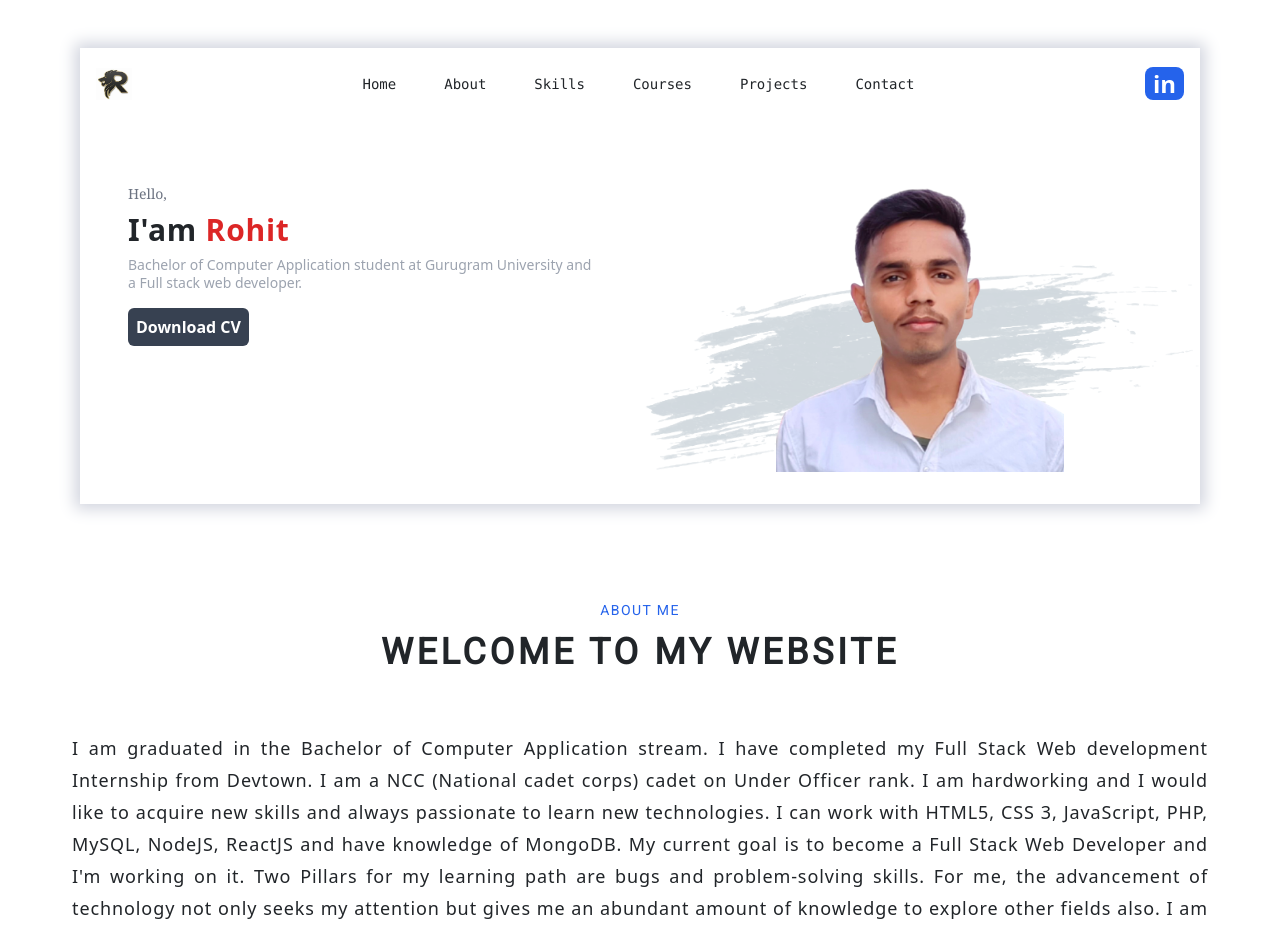
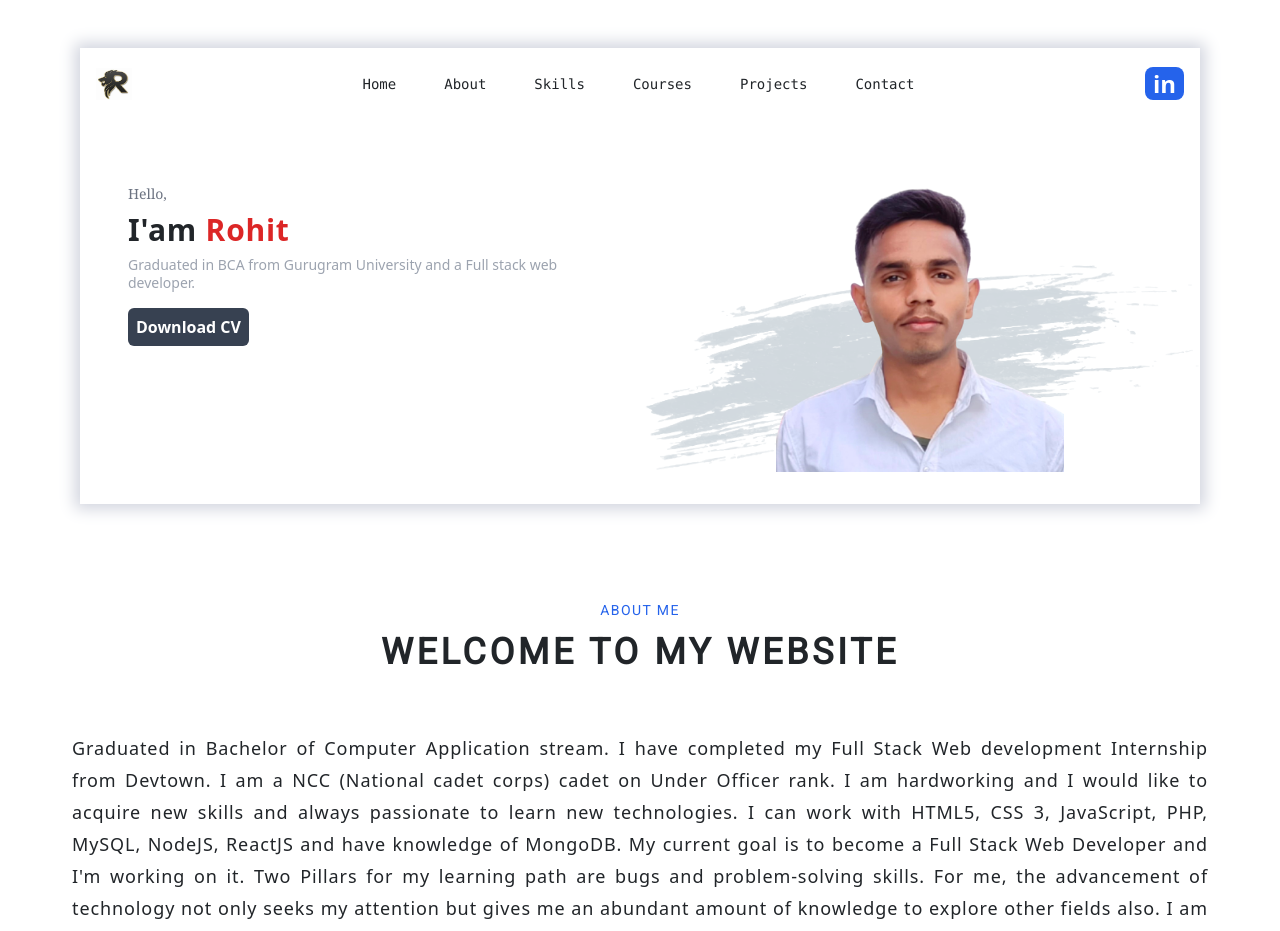
Before and after one commit to Rohit-parjapat/Rohit_Portfolio_React, a React (Create React App) app: page / in a window 1280 px wide. Shown: the top 931 px of the page. Built offline with nearby package versions, Linux system fonts and the light colour scheme.

Commit message:
Info updated

```diff
--- a/src/components/aboutComponent/Info.jsx
+++ b/src/components/aboutComponent/Info.jsx
@@ -20,8 +20,17 @@ const MyInfo = () => {
         </div>
         <div className="px-4 flex  w-full" data-aos="fade-up">
           <p className="lg:leading-8 leading-6 lg:text-lg text-md font-family font-normal tracking-wider text-justify my-2 px-5 rounded-md">
-          I am graduated in the Bachelor of Computer Application stream. I have completed my Full Stack Web development Internship from Devtown. I am a NCC (National cadet corps) cadet on Under Officer rank. I am hardworking and I would like to acquire new skills and always passionate to learn new technologies. I can work with HTML5, CSS 3, JavaScript, PHP, MySQL, NodeJS, ReactJS and have knowledge of MongoDB. My current goal is to become a Full Stack Web Developer and I'm working on it. Two Pillars for my learning path are bugs and problem-solving skills. For me, the advancement of technology not only seeks my attention but gives me an abundant amount of knowledge to explore other fields also.
-I am always ready to give my 100%.
+            Graduated in Bachelor of Computer Application stream. I have
+            completed my Full Stack Web development Internship from Devtown. I
+            am a NCC (National cadet corps) cadet on Under Officer rank. I am
+            hardworking and I would like to acquire new skills and always
+            passionate to learn new technologies. I can work with HTML5, CSS 3,
+            JavaScript, PHP, MySQL, NodeJS, ReactJS and have knowledge of
+            MongoDB. My current goal is to become a Full Stack Web Developer and
+            I'm working on it. Two Pillars for my learning path are bugs and
+            problem-solving skills. For me, the advancement of technology not
+            only seeks my attention but gives me an abundant amount of knowledge
+            to explore other fields also. I am always ready to give my 100%.
           </p>
         </div>
       </div>
--- a/src/components/heroComponents/HeroSectionInfo.jsx
+++ b/src/components/heroComponents/HeroSectionInfo.jsx
@@ -1,6 +1,6 @@
 import React, { useEffect } from "react";
 // import { Link } from "react-router-dom";
-import Rohit_CV from "../../assests/CV/Rohit_CV.pdf";
+import Rohit_CV from "../../assests/CV/Rohit_Professional_CV";
 import Aos from "aos";
 import "aos/dist/aos.css";
 
@@ -16,8 +16,8 @@ const HeroSectionInfo = () => {
           I'am <span className="text-red-600 tracking-wide">Rohit</span>
         </span>
         <p className="text-sm text-gray-400 leading-tight">
-          Bachelor of Computer Application student at Gurugram University and a
-          Full stack web developer.
+          Graduated in BCA from Gurugram University and a Full stack web
+          developer.
         </p>
         <a
           href={Rohit_CV}
```
Also changed, not shown: 2 other files (tests, documents, lock files or other folders).
